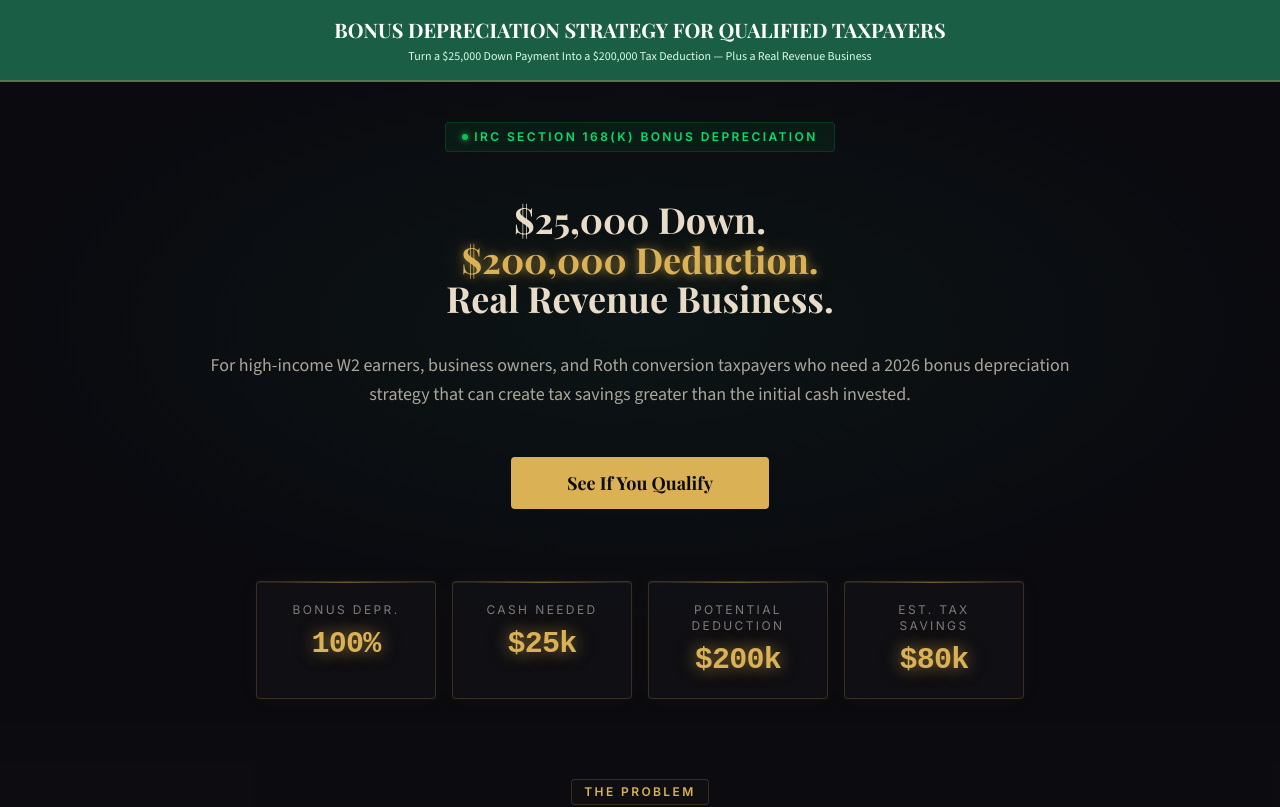
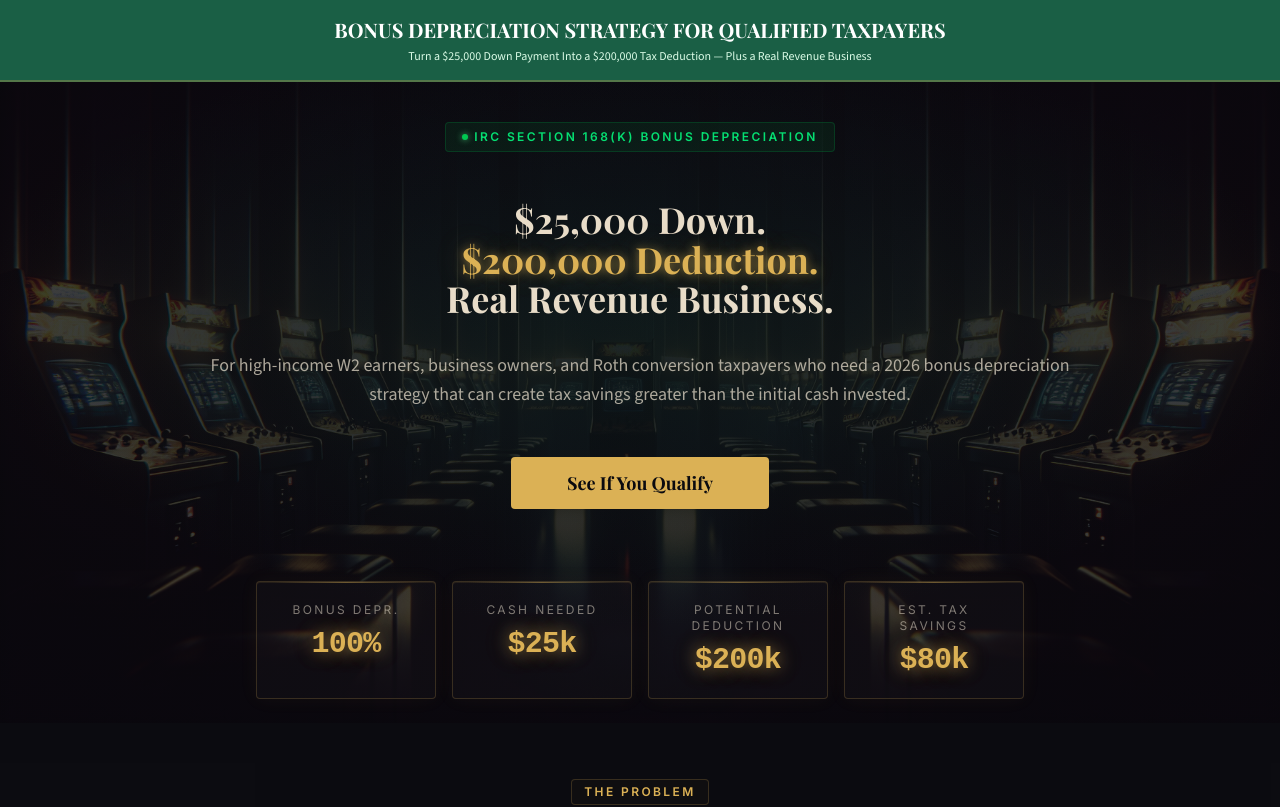
Before and after one commit to kennysabangan/arcade-tax-guide, a React (Vite) app: page /arcade in a window 1280 px wide. Shown: the top 807 px of the page. Built offline with nearby package versions, Linux system fonts and the light colour scheme; what @react-pdf/renderer would draw is missing.

Commit message:
add hero background image to ArcadeLandingPage

```diff
--- a/src/pages/ArcadeLandingPage.jsx
+++ b/src/pages/ArcadeLandingPage.jsx
@@ -158,6 +158,10 @@
           </div>
         </div>
         <div className="absolute inset-0 bg-body" />
+        <div
+          className="absolute inset-0 bg-cover bg-center opacity-50"
+          style={{ backgroundImage: 'url(/images/hero-bg.png)' }}
+        />
         <div
           className="absolute inset-0 pointer-events-none"
           style={{ background: 'radial-gradient(ellipse 80% 70% at 50% 50%, rgba(10,10,15,0.85) 0%, rgba(10,10,15,0.4) 100%)' }}
```
